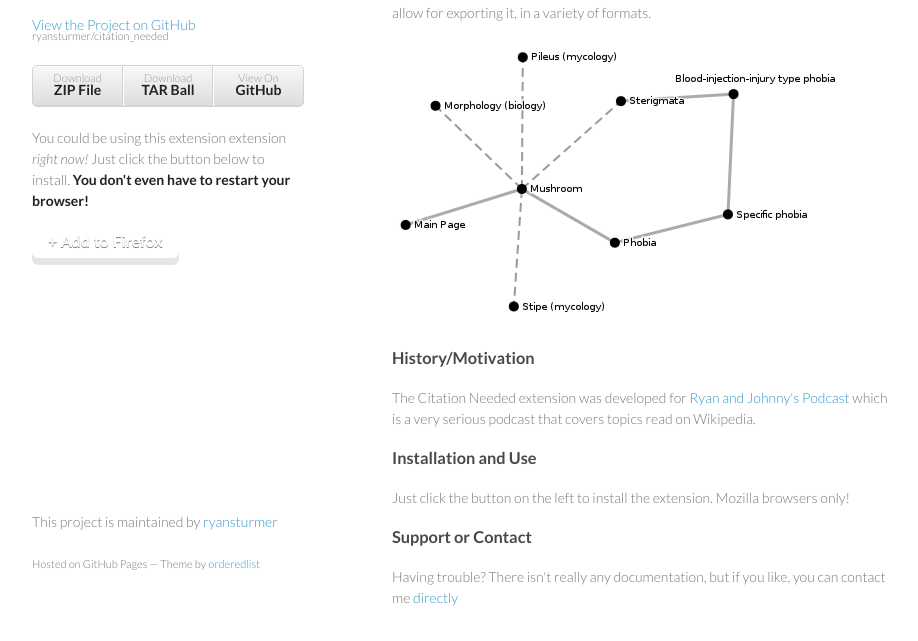
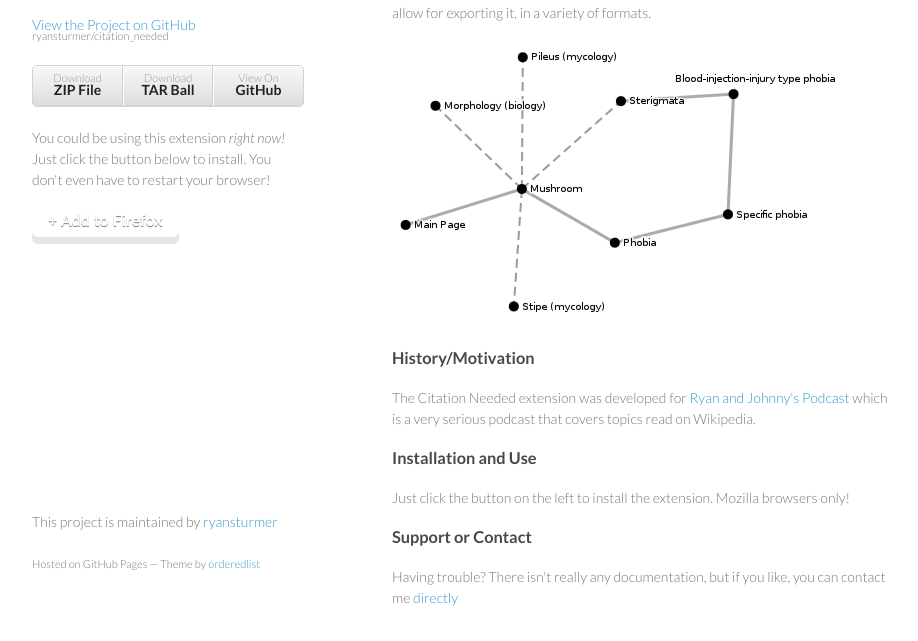
Before and after one commit to ryansturmer/citation_needed, a plain HTML site: page index.html in a window 1280 px wide. Shown: the part 157-798 px from the top of the page, without its empty margins (178-1096 px from the left). Drawn offline with Linux system fonts and the light colour scheme.

Commit message:
Added favicon.  Fixed typos and formatting.

```diff
--- a/index.html
+++ b/index.html
@@ -21,7 +21,7 @@ function install (aEvent)
     <meta charset="utf-8">
     <meta http-equiv="X-UA-Compatible" content="chrome=1">
     <title>Citation needed by ryansturmer</title>
-
+    <link rel="icon" type="image/png" href="static/images/favicon.png" />
     <link rel="stylesheet" href="stylesheets/styles.css">
     <link rel="stylesheet" href="stylesheets/pygment_trac.css">
     <meta name="viewport" content="width=device-width, initial-scale=1, user-scalable=no">
@@ -45,7 +45,7 @@ function install (aEvent)
       </ul>
 
       <p>
-      You could be using this extension extension <em>right now!</em>  Just click the button below to install.  <strong>You don't even have to restart your browser!</strong>
+      You could be using this extension <em>right now!</em>  Just click the button below to install.  You don't even have to restart your browser!
       </p>
       <p>
       <a class="button prominent"
```
